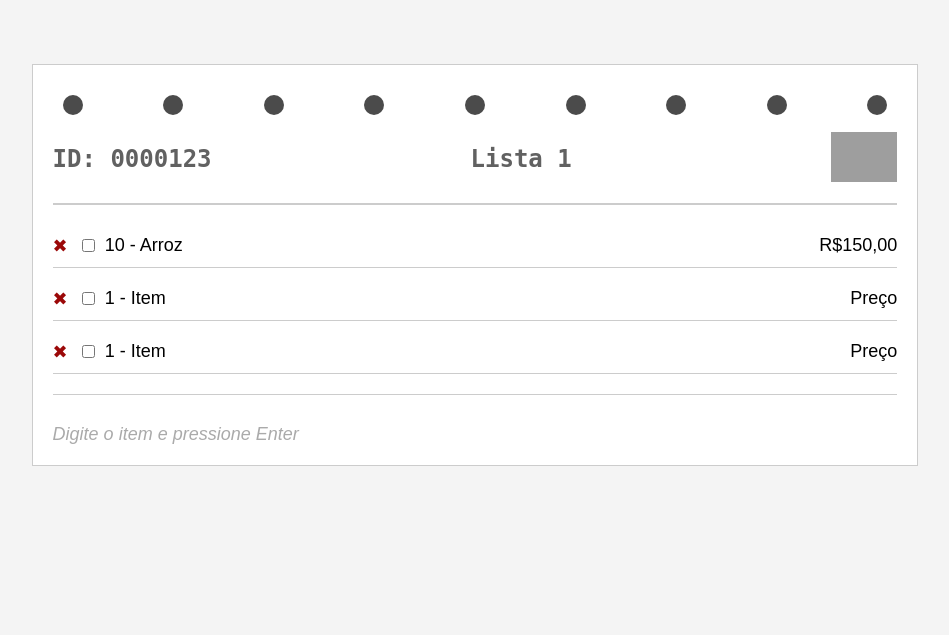
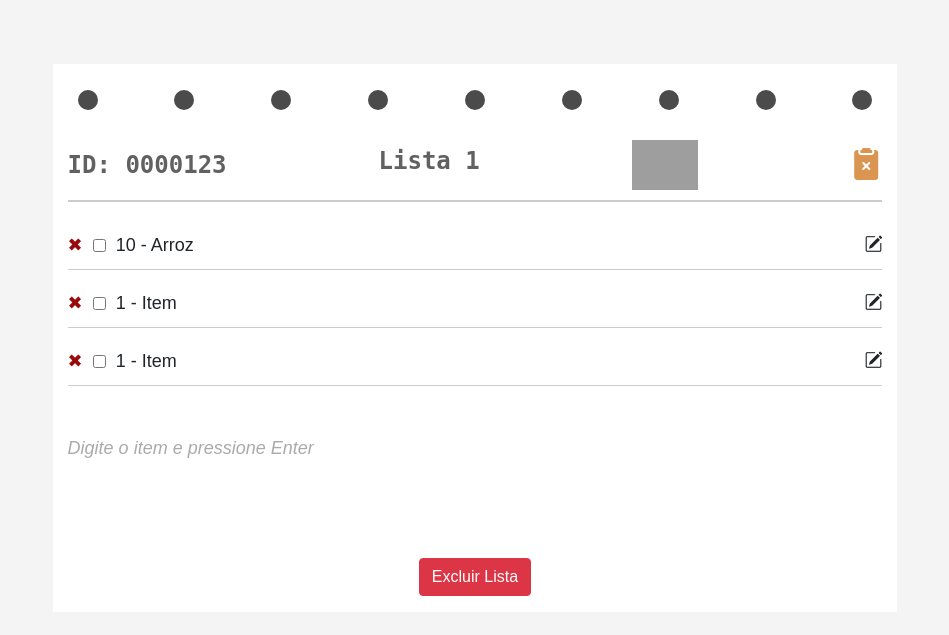
Before and after one commit to RaulErick/Listify, a Flask app: template templates/lst1.html in a window 1280 px wide. Shown: the top 635 px of the page, without its empty margins (165-1114 px from the left). Run offline with Flask 3, Linux system fonts and the light colour scheme; the template is opened without the code that fills it, so the values that code supplies are empty; some libraries are stand-ins or nearby versions; grey boxes are pictures that could not be loaded.

Commit message:
Versão 2 da Lista finalizada

```diff
--- a/templates/lst1.css
+++ b/templates/lst1.css
@@ -10,9 +10,9 @@ html, body {
     max-width: 66vw;
     margin: 0 auto;
     background-color: white;
-    border: 1px solid #ccc;
-    padding: 20px;
     margin-top: 4rem;
+    padding-top: 1rem;
+    background-image: https://www.google.com/url?sa=i&url=https%3A%2F%2Fpixabay.com%2Fvectors%2Fsheet-paper-print-white-lined-297179%2F&psig=AOvVaw0fq-0yTqodDHHr7CkWhohV&ust=1726962381684000&source=images&cd=vfe&opi=89978449&ved=0CBQQjRxqFwoTCKDKp6va0ogDFQAAAAAdAAAAABAJ;
 }
 
 .notebook-holes {
@@ -33,6 +33,7 @@ html, body {
     display: flex;
     justify-content: space-between;
     align-items: center;
+    margin-top: 20px;
     margin-bottom: 20px;
     border-bottom: 2px solid #ccc;
     padding-bottom: 10px;
@@ -121,7 +122,6 @@ html, body {
 /* Adiciona estilo ao campo de texto para novos itens */
 .add-item {
     margin-top: 20px;
-    border-top: 1px solid #ccc;
     padding-top: 10px;
 }
 
--- a/templates/lst1.html
+++ b/templates/lst1.html
@@ -4,6 +4,13 @@
     <meta charset="UTF-8">
     <meta name="viewport" content="width=device-width, initial-scale=1.0">
     <title>Lista Editável</title>
+
+    <!-- Adicionar CSS do Bootstrap -->
+    <link href="https://stackpath.bootstrapcdn.com/bootstrap/4.5.2/css/bootstrap.min.css" rel="stylesheet">
+
+    <!-- Adicionar Bootstrap Icons -->
+    <link href="https://cdn.jsdelivr.net/npm/bootstrap-icons/font/bootstrap-icons.css" rel="stylesheet">
+
     <link rel="stylesheet" href="lst1.css">
 </head>
 <body>
@@ -21,8 +28,7 @@
             <div class="circle"></div>
         </div>
 
-
-        <div class="header">
+        <div class="header d-flex justify-content-between align-items-center">
             <div class="list-id">
                 <span>ID: 0000123</span>
             </div>
@@ -32,42 +38,90 @@
             <div class="download-icon">
                 <img src="downloadIcon.svg" alt="Download">
             </div>
+            <div class="delete-list" id="deleteListContainer" style="display: none;">
+                <!-- Ícone Bootstrap para deletar -->
+                <i class="bi bi-clipboard2-x-fill" style="font-size: 2rem; color: #da9551; cursor: pointer;" onclick="deleteList()"></i>
+            </div>
         </div>
-
 
         <div class="shopping-list" id="shoppingList">
             <div class="item-row">
                 <span class="delete-icon" onclick="removeItem(this)">✖</span>
                 <input type="checkbox" />
                 <span class="quantity">10 - Arroz</span>
-                <span class="price">R$150,00</span>
+                <span class="price">
+                    <i class="bi bi-pencil-square" style="cursor: pointer;" data-toggle="modal" data-target="#priceModal"></i>
+                </span>
             </div>
-
 
             <div class="item-row">
                 <span class="delete-icon" onclick="removeItem(this)">✖</span>
                 <input type="checkbox" />
                 <span class="quantity">1 - Item</span>
-                <span class="price">Preço</span>
+                <span class="price">
+                    <i class="bi bi-pencil-square" style="cursor: pointer;" data-toggle="modal" data-target="#priceModal"></i>
+                </span>
             </div>
             <div class="item-row">
                 <span class="delete-icon" onclick="removeItem(this)">✖</span>
                 <input type="checkbox" />
                 <span class="quantity">1 - Item</span>
-                <span class="price">Preço</span>
+                <span class="price">
+                    <i class="bi bi-pencil-square" style="cursor: pointer;" data-toggle="modal" data-target="#priceModal"></i>
+                </span>
             </div>
         </div>
-
 
         <div class="add-item">
             <input type="text" id="newItemInput" placeholder="Digite o item e pressione Enter" onkeypress="handleKeyPress(event)">
         </div>
+
+        <!-- Modal para editar o preço -->
+        <div class="modal fade" id="priceModal" tabindex="-1" aria-labelledby="priceModalLabel" aria-hidden="true">
+            <div class="modal-dialog">
+                <div class="modal-content">
+                    <div class="modal-header">
+                        <h5 class="modal-title" id="priceModalLabel">Adicionar nota</h5>
+                        <button type="button" class="close" data-dismiss="modal" aria-label="Close">
+                            <span>&times;</span>
+                        </button>
+                    </div>
+                    <div class="modal-body">
+                        <label for="itemPrice">Anotação:</label>
+                        <input type="text" id="itemPrice" class="form-control" >
+                    </div>
+                    <div class="modal-footer">
+                        <button type="button" class="btn btn-secondary" data-dismiss="modal">Fechar</button>
+                        <button type="button" class="btn btn-primary">Salvar</button>
+                    </div>
+                </div>
+            </div>
+        </div>
+
+        <!-- Botão de excluir lista no footer -->
+        <footer class="footer mt-auto py-3">
+            <div class="container text-center">
+                <button class="btn btn-danger" onclick="deleteListFromDatabase()">Excluir Lista</button>
+            </div>
+        </footer>
     </div>
 
     <script>
+        // Função para verificar a quantidade de itens na lista e mostrar/esconder o ícone de limpar
+        function toggleDeleteListButton() {
+            const shoppingList = document.getElementById('shoppingList');
+            const deleteListContainer = document.getElementById('deleteListContainer');
+
+            if (shoppingList.children.length > 0) {
+                deleteListContainer.style.display = 'block';  // Mostra o ícone de limpar
+            } else {
+                deleteListContainer.style.display = 'none';   // Esconde o ícone de limpar
+            }
+        }
+
+        // Função para adicionar item
         function addItem(itemText) {
             const shoppingList = document.getElementById('shoppingList');
-
 
             const newItem = document.createElement('div');
             newItem.className = 'item-row';
@@ -76,18 +130,27 @@
                 <span class="delete-icon" onclick="removeItem(this)">✖</span>
                 <input type="checkbox" />
                 <span class="quantity">${itemText}</span>
-                <span class="price">Preço</span>
+                <span class="price">
+                    <i class="bi bi-pencil-square" style="cursor: pointer;" data-toggle="modal" data-target="#priceModal"></i>
+                </span>
             `;
 
+            shoppingList.appendChild(newItem);
 
-            shoppingList.appendChild(newItem);
+            // Atualiza a visibilidade do ícone de limpar
+            toggleDeleteListButton();
         }
 
+        // Função para remover item
         function removeItem(element) {
             const itemRow = element.parentElement;
             itemRow.remove();
+
+            // Atualiza a visibilidade do ícone de limpar
+            toggleDeleteListButton();
         }
 
+        // Função para lidar com a adição de itens ao pressionar Enter
         function handleKeyPress(event) {
             if (event.key === 'Enter') {
                 event.preventDefault();
@@ -95,10 +158,48 @@
                 const itemText = input.value.trim();
                 if (itemText) {
                     addItem(itemText);
-                    input.value = '';
+                    input.value = '';  // Limpa o campo de entrada
                 }
             }
         }
+
+        // Função para deletar a lista inteira
+        function deleteList() {
+            const shoppingList = document.getElementById('shoppingList');
+            shoppingList.innerHTML = '';  // Remove todos os itens da lista
+
+            // Atualiza a visibilidade do ícone de limpar
+            toggleDeleteListButton();
+        }
+
+        // Função para deletar a lista da base de dados
+        function deleteListFromDatabase() {
+            // Chamada para o backend (exemplo: usando fetch API)
+            const listId = 123;  // Substitua com o ID real da lista
+            fetch(`/delete-list/${listId}`, {
+                method: 'DELETE',
+            })
+            .then(response => {
+                if (response.ok) {
+                    alert('Lista excluída com sucesso!');
+                    deleteList();  // Remove a lista da interface
+                } else {
+                    alert('Erro ao excluir a lista.');
+                }
+            })
+            .catch(error => {
+                console.error('Erro:', error);
+                alert('Erro ao excluir a lista.');
+            });
+        }
+
+        // Inicialmente, oculta o ícone de limpar se não houver itens
+        window.onload = toggleDeleteListButton;
     </script>
+
+    <!-- Adicionar JS do Bootstrap -->
+    <script src="https://code.jquery.com/jquery-3.5.1.slim.min.js"></script>
+    <script src="https://cdn.jsdelivr.net/npm/@popperjs/core@2.9.3/dist/umd/popper.min.js"></script>
+    <script src="https://stackpath.bootstrapcdn.com/bootstrap/4.5.2/js/bootstrap.min.js"></script>
 </body>
 </html>
```
